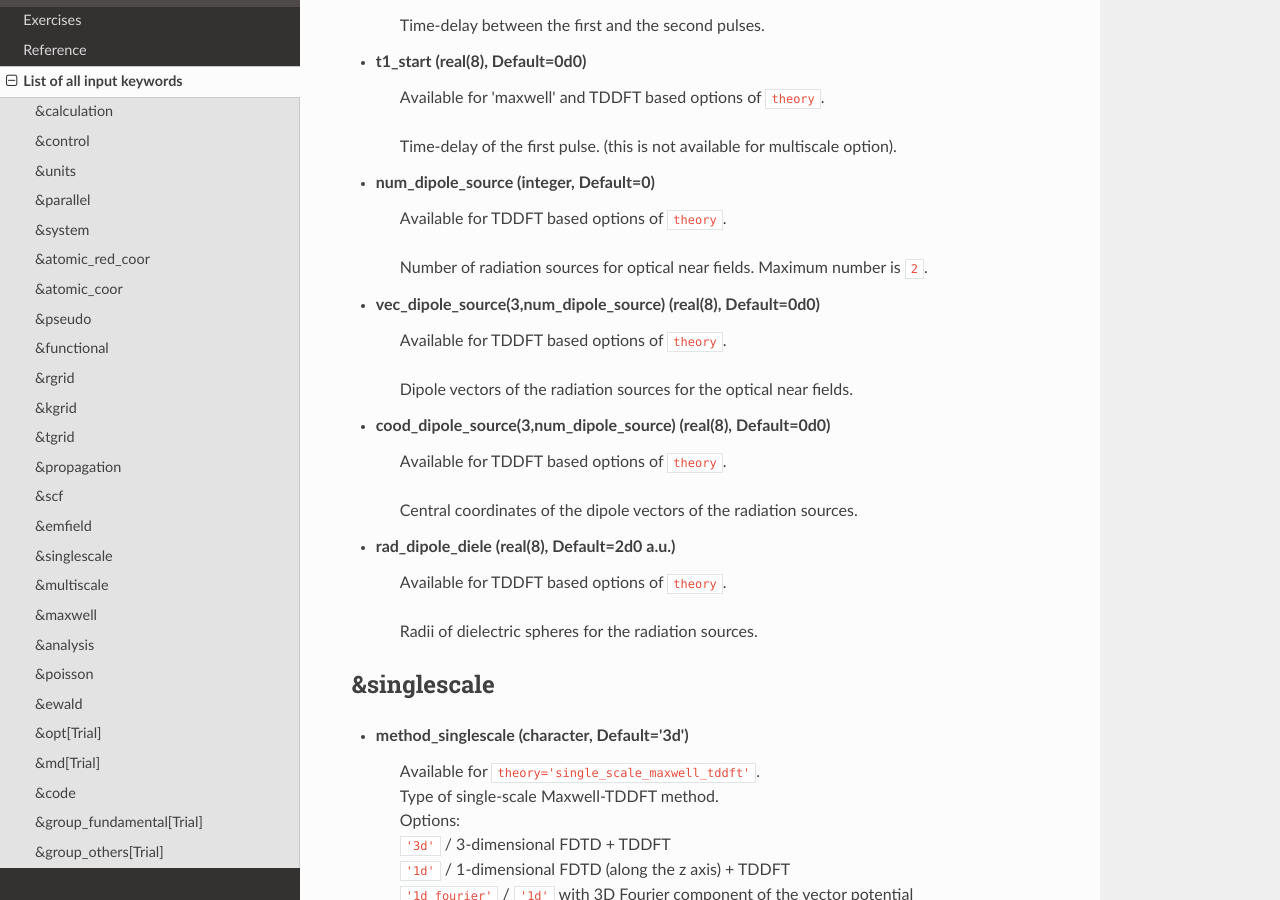
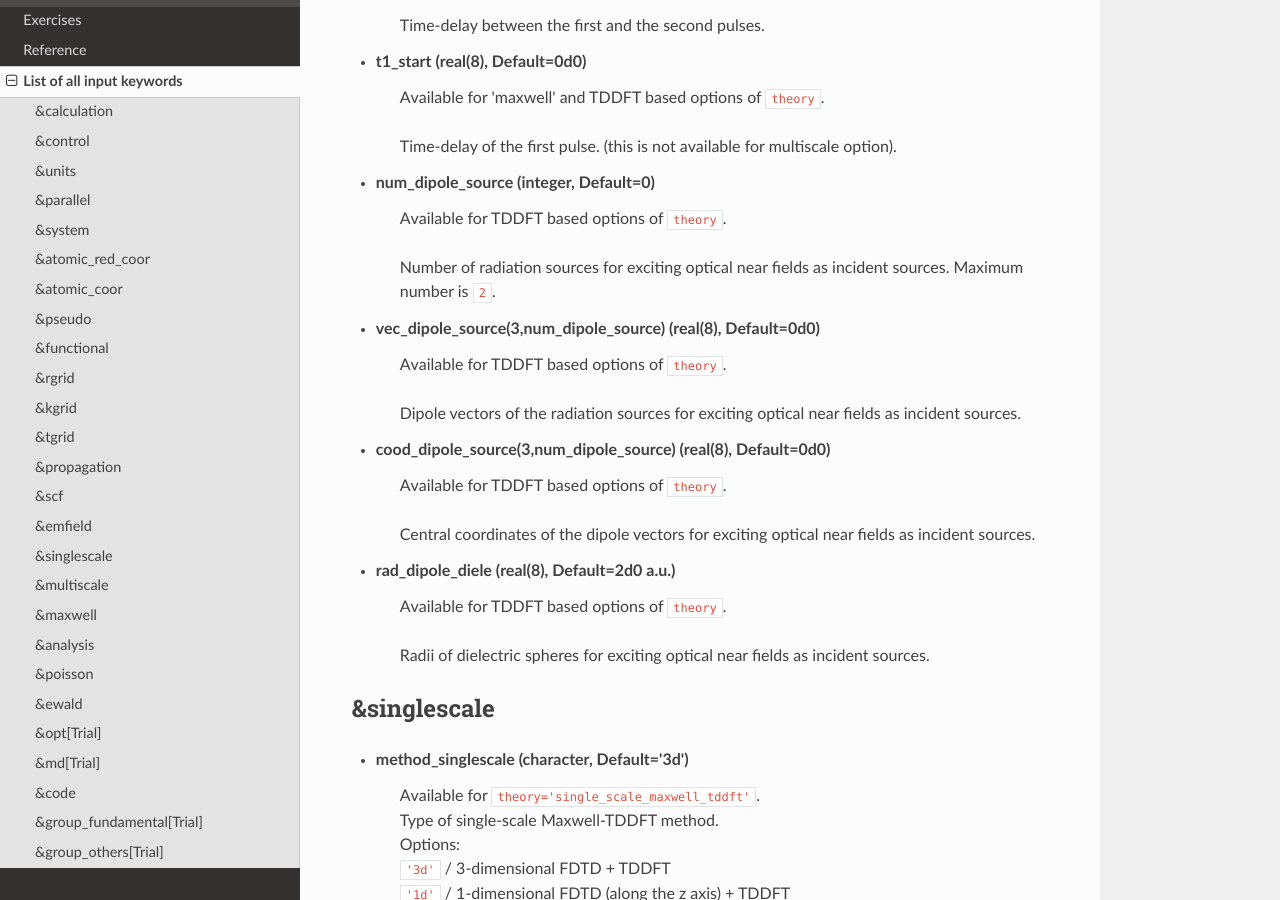
Before and after one commit to SALMON-TDDFT/SALMON-DOCS, a Sphinx documentation site: the page built from source/input_keyword_list.rst, in a window 1280 px wide and 900 px high, scrolled down 17501 px. Built offline with Sphinx 7.4.7 and the Read the Docs theme 2.0.0, drawn with Linux system fonts in a browser that asks for light colours; formulas are drawn with MathJax 3.

Commit message:
Update input_keyword_list.rst

```diff
--- a/source/input_keyword_list.rst
+++ b/source/input_keyword_list.rst
@@ -582,7 +582,6 @@ Input for psudopotentials. Size of array (:) is equal to ``&system/nelem``.
 - **e_impulse** (real(8), Default=1d-2 a.u.)
    | Available for 'maxwell' and TDDFT based options of ``theory``.
    | Momentum of impulsive perturbation. This valiable has the dimention of momentum, energy*time/length.
-
 ..
   #(commented out: not implemented yet)
   #- **t_impulse**
@@ -631,21 +630,20 @@ Input for psudopotentials. Size of array (:) is equal to ``&system/nelem``.
 
 - **num_dipole_source** (integer, Default=0)
    | Available for TDDFT based options of ``theory``.
-   Number of radiation sources for optical near fields.
+   Number of radiation sources for exciting optical near fields as incident sources.
    Maximum number is ``2``.
 
 - **vec_dipole_source(3,num_dipole_source)** (real(8), Default=0d0)
    | Available for TDDFT based options of ``theory``.
-   Dipole vectors of the radiation sources for the optical near fields.
+   Dipole vectors of the radiation sources for exciting optical near fields as incident sources.
 
 - **cood_dipole_source(3,num_dipole_source)** (real(8), Default=0d0)
    | Available for TDDFT based options of ``theory``.
-   Central coordinates of the dipole vectors of the radiation sources.
+   Central coordinates of the dipole vectors for exciting optical near fields as incident sources.
 
 - **rad_dipole_diele** (real(8), Default=2d0 a.u.)
    | Available for TDDFT based options of ``theory``.
-   Radii of dielectric spheres for the radiation sources.
-
+   Radii of dielectric spheres for exciting optical near fields as incident sources.
 
 &singlescale
 -----------
```
